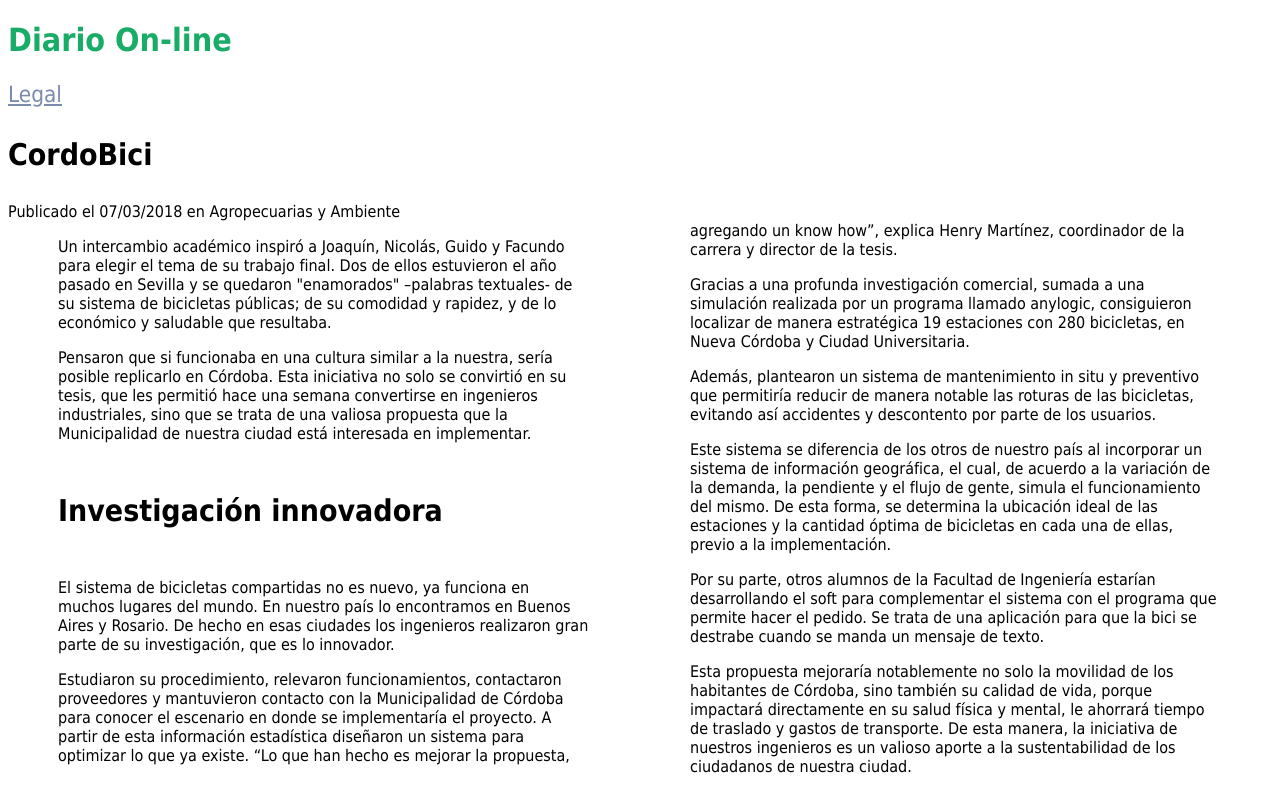
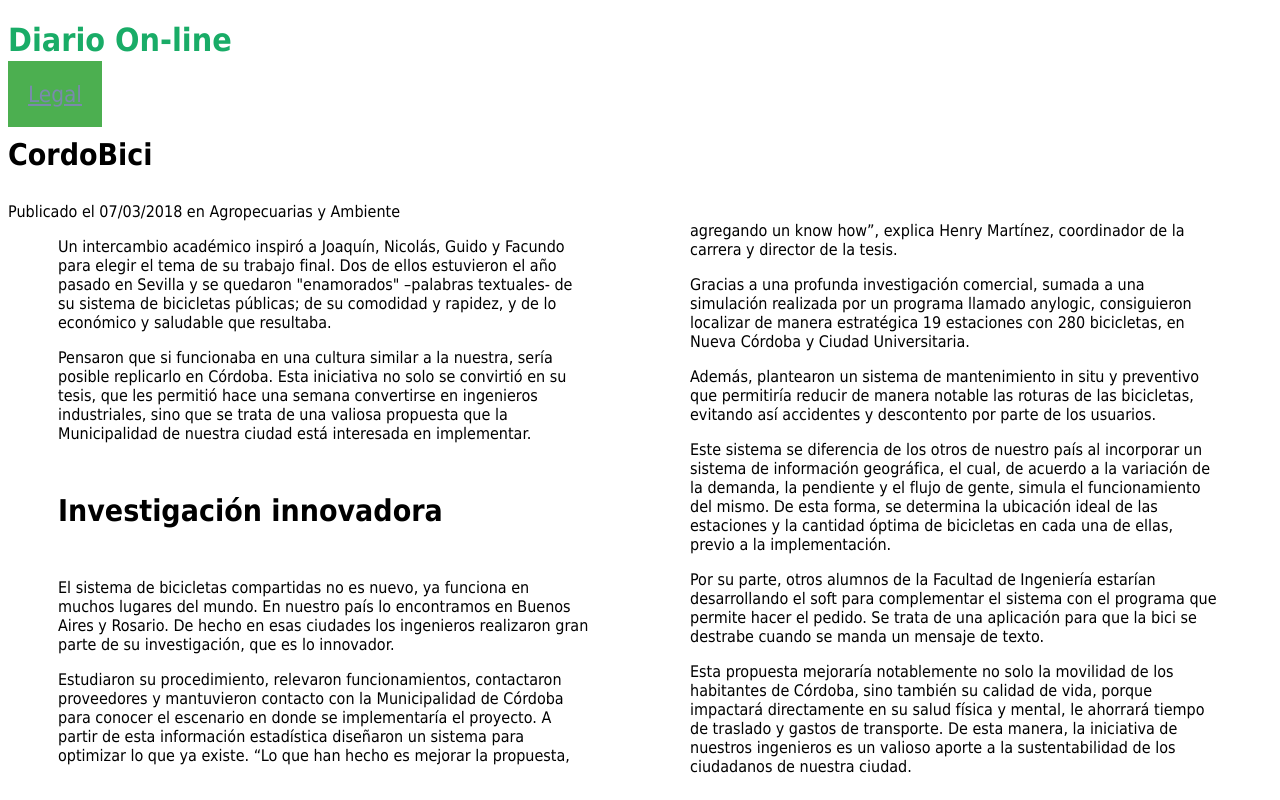
Before and after one commit to UCC-LabCompu2/ejercicios2023-delfisalinas, a plain HTML site: page Ejercicios-CSS/ej_columnas.html in a window 1280 px wide. In both pictures the pointer is over the link "Legal". Drawn offline with Linux system fonts and the light colour scheme.

Commit message:
Se modifico el ejercicio columnas

```diff
--- a/Ejercicios-CSS/ej_columnas.html
+++ b/Ejercicios-CSS/ej_columnas.html
@@ -24,6 +24,15 @@
             column-count: 2;
             column-gap: 100px;
             margin: 0px 50px;
+        }
+        a{
+            background-color: #b4c5ff;
+            padding: 20px;
+        }
+        a:hover{
+            background-color: #4CAF50;
+            -webkit-transition: background-color 1s linear;
+            transition: background-color 1s linear;
         }
 
     </style>
```
